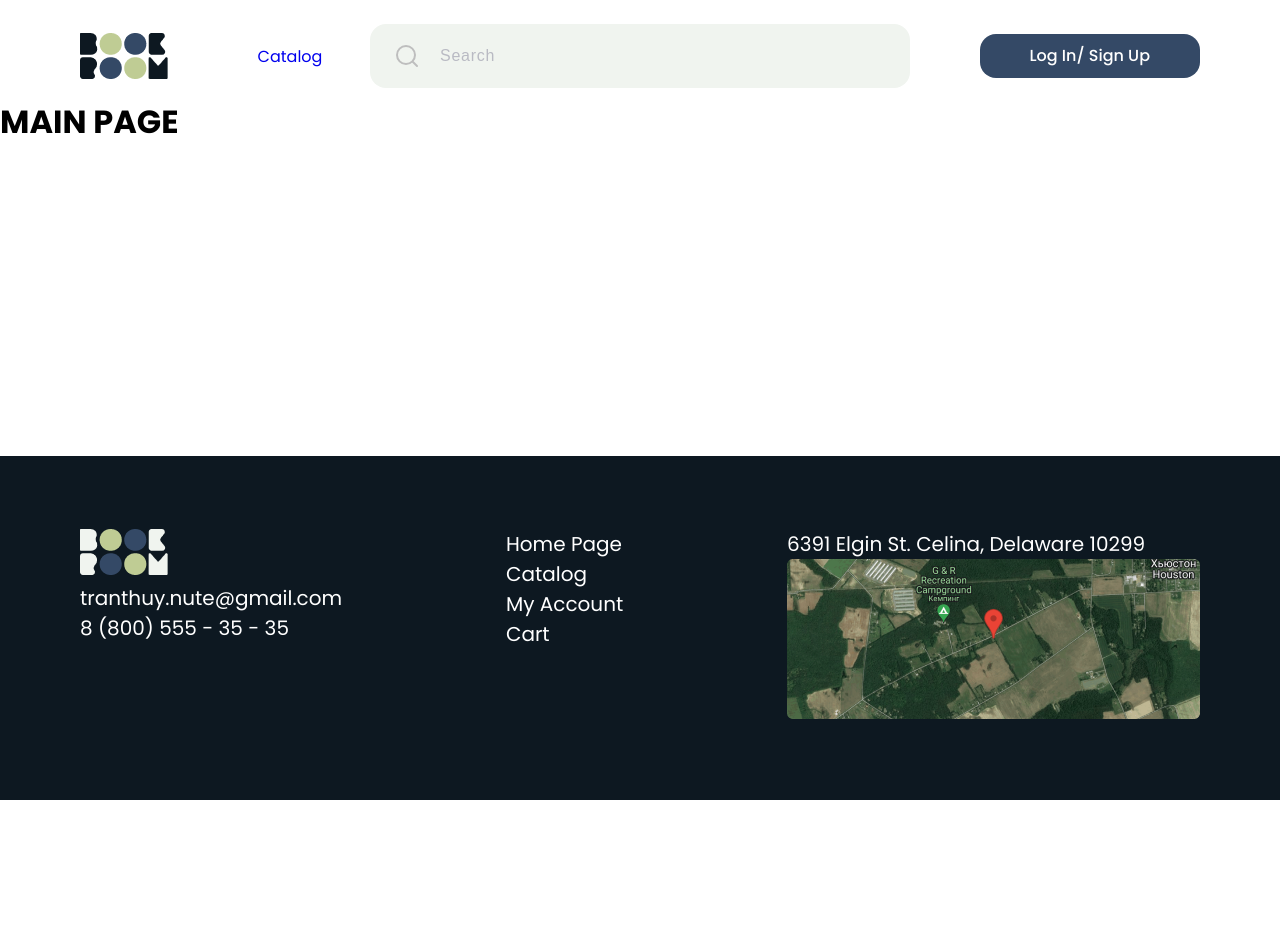
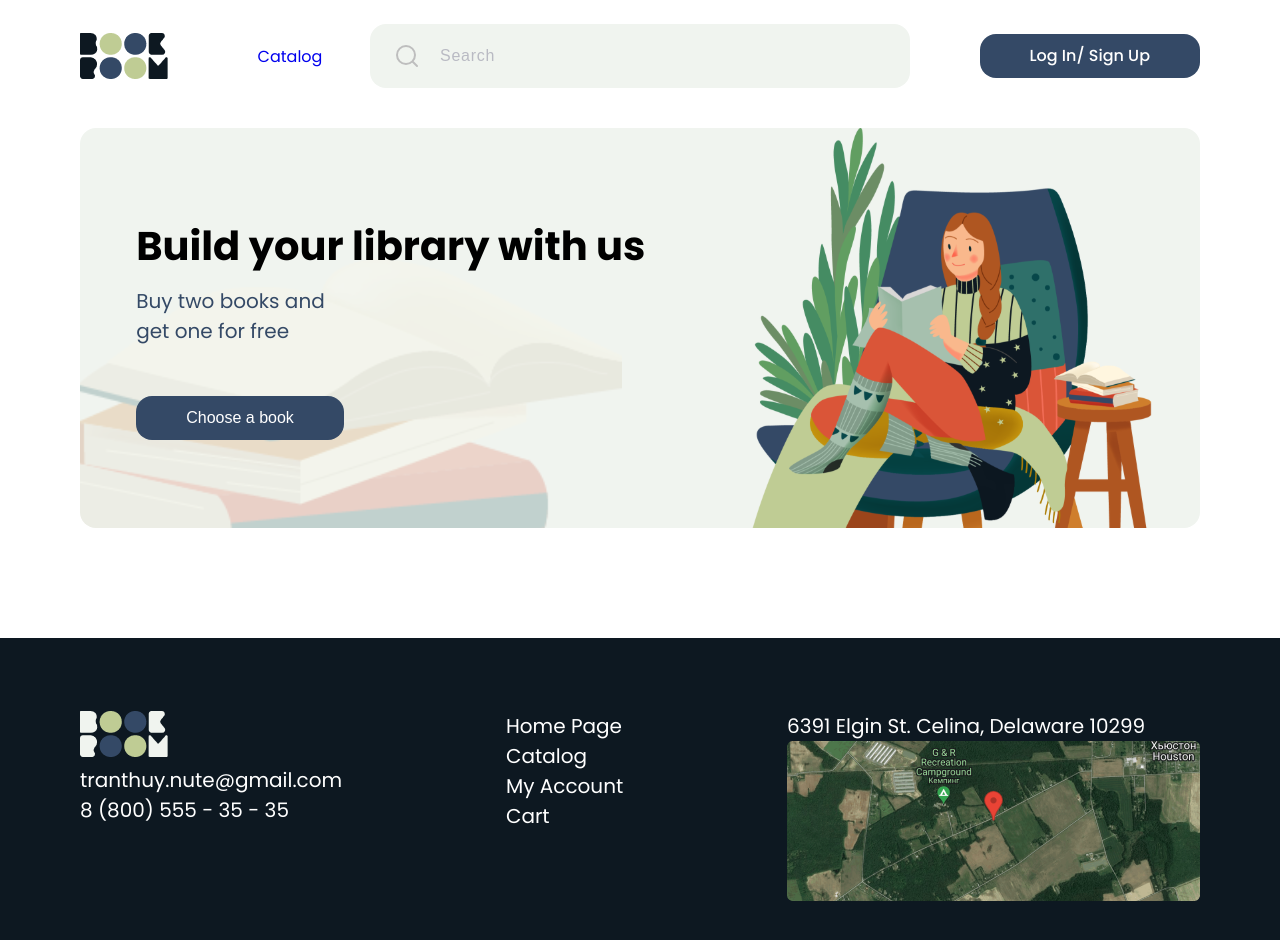
Before and after one commit to locorocohi/bookStore, a Next.js app: page / in a window 1280 px wide. Shown: the top 940 px of the page. Before the commit the page ends 800 px from the top, so only its background shows below. Built offline with nearby package versions, Linux system fonts and the light colour scheme.

Commit message:
add banner component

```diff
--- /dev/null
+++ b/src/components/MainBanner/MainBanner.tsx
@@ -0,0 +1,22 @@
+import Image from 'next/image';
+
+import girlWithBooks from '@/images/girlWithBook.svg';
+import booksPic from '@/images/twoBooks.svg';
+import { Wrapper } from './styles';
+import Button from '../Button';
+
+const MainBanner = () => {
+  return (
+    <Wrapper>
+      <div className="content">
+        <h1 className="title">Build your library with us</h1>
+        <p className="text">Buy two books and get one for free</p>
+        <Button className="button">Choose a book</Button>
+      </div>
+      <Image className="books-picture" src={booksPic} alt = "Books" />
+      <Image className="girl-picture" src={girlWithBooks} alt = "Girl with book" />
+    </Wrapper>
+  );
+};
+
+export default MainBanner;
--- /dev/null
+++ b/src/components/MainBanner/styles.ts
@@ -0,0 +1,62 @@
+import styled from 'styled-components';
+
+export const Wrapper = styled.div`
+  width: 100%;
+  position: relative;
+  margin-top: 30px;
+  margin-bottom: 110px;
+
+  display: flex;
+  align-items: center;
+  justify-content: space-around;
+
+  border-radius: 16px;
+  background-color: #F0F4EF;
+  overflow: hidden;
+
+  .content {
+    display: flex;
+    flex-direction: column;
+    padding: 0 10px;
+
+    z-index: 100;
+  }
+
+  .title {
+    font-size: 40px;
+    font-weight: 700;
+    line-height: 60px;
+    text-align: left;
+    padding-bottom: 10px;
+  }
+
+  .text {
+    font-size: 20px;
+    font-weight: 400;
+    line-height: 30px;
+    color: #344966;
+
+    max-width: 217px;
+  }
+
+  .content .button {
+    align-self: flex-start;
+    margin-top: 50px;
+  }
+
+  .books-picture {
+    position: absolute;
+
+    width: 542px;
+    height: 327px;
+
+    left: 0;
+    top: 100px;
+    z-index: 0;
+  }
+
+  .girl-picture {
+    width: 406px;
+    height: 400px;
+  }
+`;
--- a/src/pages/index.tsx
+++ b/src/pages/index.tsx
@@ -1,16 +1,12 @@
-import Head from 'next/head';
+import MainBanner from '@/components/MainBanner/MainBanner';
+import { Catalog } from './styles';
 
-export default function Home() {
+const Main = () => {
   return (
-    <>
-      <Head>
-        <title>Create Next App</title>
-        <meta name="description" content="Generated by create next app" />
-        <meta name="viewport" content="width=device-width, initial-scale=1" />
-      </Head>
-      <main>
-        <h1>MAIN PAGE</h1>
-      </main>
-    </>
+    <Catalog>
+      <MainBanner />
+    </Catalog>
   );
-}
+};
+
+export default Main;
--- /dev/null
+++ b/src/pages/styles.ts
@@ -0,0 +1,8 @@
+import styled from 'styled-components';
+
+export const Catalog = styled.section`
+  padding: 0 80px;
+  display: flex;
+  flex-direction: column;
+
+`;
```
Also changed, not shown: src/images/girlWithBook.svg (added), src/images/twoBooks.svg (added).
